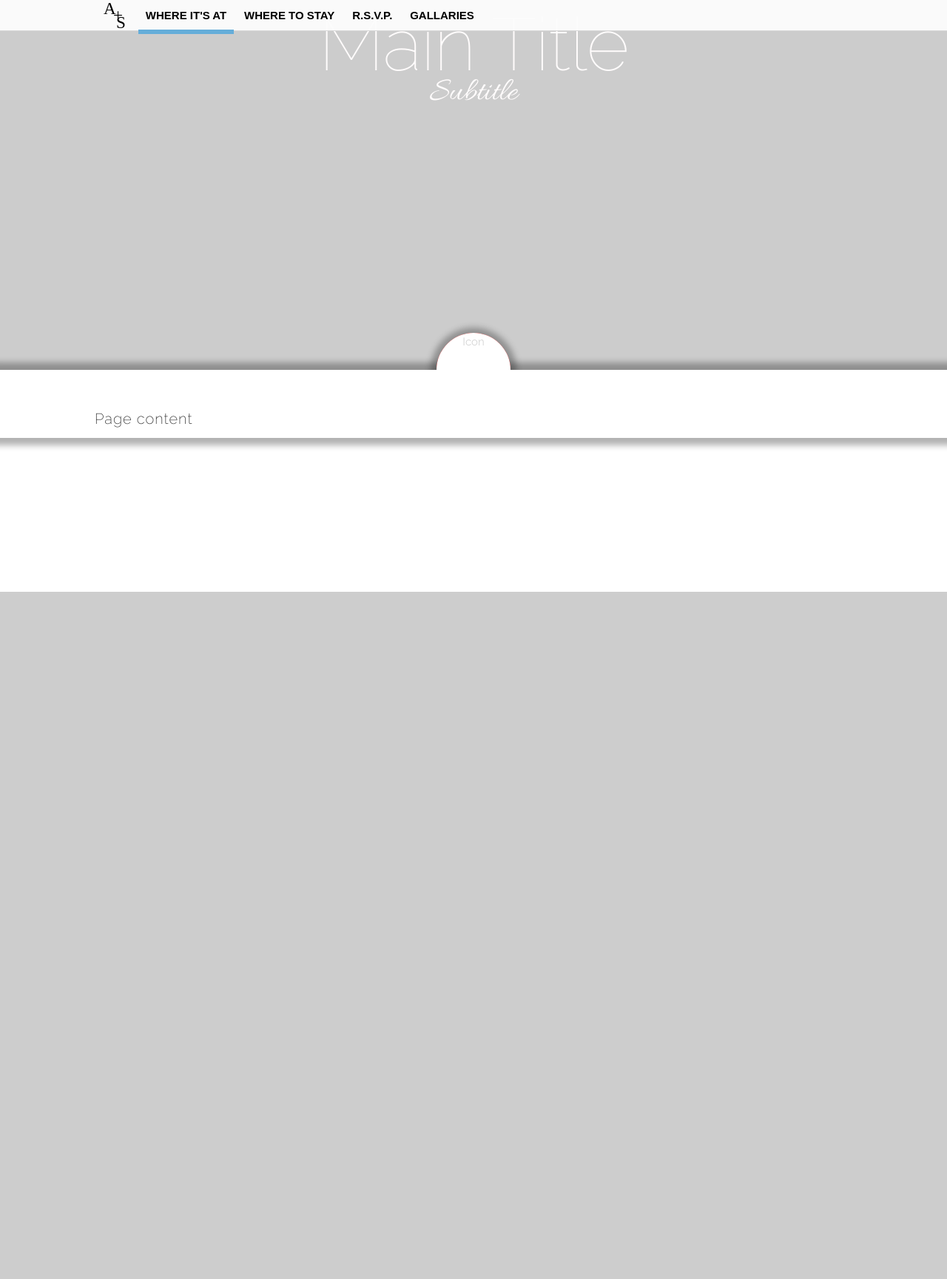
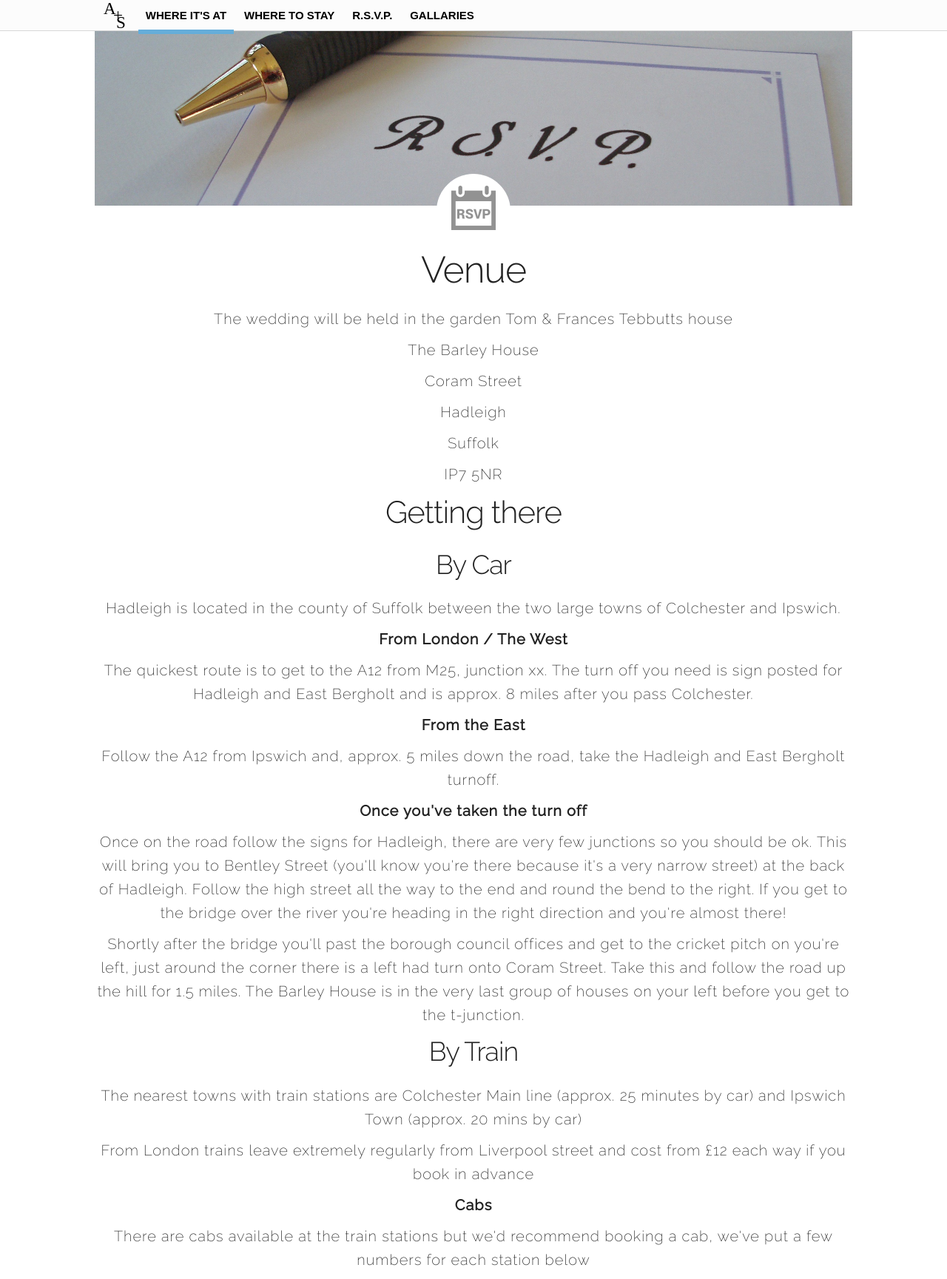
Before and after one commit to AlexTebbutt/aas-wedding, a PHP site: page /venue.php in a window 1280 px wide. Shown: the whole page at 74% size. Before the commit the page ends 800 px from the top, so only its background shows below. Run offline with PHP 8.4, Linux system fonts and the light colour scheme; some libraries are stand-ins or nearby versions; some web fonts are replaced.

Commit message:
Further work

```diff
--- a/_/css/skeleton.css
+++ b/_/css/skeleton.css
@@ -466,11 +466,11 @@ body {
 	margin: 0;
 }
 
-/*
+
 .announcement {
-	margin: 35px 0;
+	text-align: center;
 }
-*/
+
 
 .announcement p {
 	font-size: 2rem;
@@ -520,6 +520,9 @@ body {
 	z-index: 100;
 }
 
+header + .container:nth-child(2) {
+	padding-top: 42px;
+}
 
 /* Header and Navigation
 --------------------------------------------------
@@ -529,6 +532,7 @@ header {
 	border-bottom: 1px solid #d8d8d8;
 	position: fixed;
 	height: 41px;
+	margin-bottom: 41px;
 	width: 100%;
 	z-index: 9999;
 }
--- a/venue.php
+++ b/venue.php
@@ -1,36 +1,81 @@
 <?php include('_/includes/header.php'); ?>
 
-	<div class="banner">
+	<div class="container">
+
+<!-- 		Page image -->
+		<img class="u-max-full-width" src="_/images/rsvp.jpg" alt="rsvp" />
 
     <div class="row">
 
-      <div class="banner-title twelve column">
+      <div class="twelve column white">
 
-        <h1>Main Title</h1>
+        <p class="roundal rsvp-icon"><img src="_/images/rsvp-icon.png" alt="rsvp-icon" width="60" height="60" /></p>
 
-        <p>Subtitle</p>
+				<div class="announcement">
+
+					<div class="row">
+
+						<div class="six column">
+
+							<h1>Venue</h1>
+
+							<p>The wedding will be held in the garden Tom & Frances Tebbutts house</p>
+
+							<div class="address">
+
+								<p class="house-name">The Barley House</p>
+
+								<p class="street">Coram Street</p>
+
+								<p class="town">Hadleigh</p>
+
+								<p class="county">Suffolk</p>
+
+								<p class="post-code">IP7 5NR</p>
 
 							</div>
 
 						</div>
 
+						<div class="six column">
+
+<!-- 							Map goes here -->
+
 						</div>
 
-	<p class="roundal behind shadow"></p>
-
-	<div class="shadow">
-
-	  <div class="container">
+					</div>
 
 					<div class="row">
 
-	      <div class="twelve column white">
+						<h2>Getting there</h2>
 
-	        <p class="roundal">Icon</p>
+						<h3>By Car</h3>
 
-					<div class="announcement">
+						<p>Hadleigh is located in the county of Suffolk between the two large towns of Colchester and Ipswich.</p>
 
-		        <p>Page content</p>
+						<p><strong>From London / The West</strong></p>
+
+						<p>The quickest route is to get to the A12 from M25, junction xx. The turn off you need is sign posted for Hadleigh and East Bergholt and is approx. 8 miles after you pass Colchester.</p>
+
+						<p><strong>From the East</strong></p>
+
+						<p>Follow the A12 from Ipswich and, approx. 5 miles down the road, take the Hadleigh and East Bergholt turnoff.<p>
+
+						<p><strong>Once you've taken the turn off</strong></p>
+
+						<p>Once on the road follow the signs for Hadleigh, there are very few junctions so you should be ok. This will bring you to Bentley Street (you'll know you're there because it's a very narrow street) at the back of Hadleigh. Follow the high street all the way to the end and round the bend to the right. If you get to the bridge over the river you're heading in the right direction and you're almost there!</p>
+
+						<p>Shortly after the bridge you'll past the borough council offices and get to the cricket pitch on you're left, just around the corner there is a left had turn onto Coram Street. Take this and follow the road up the hill for 1.5 miles. The Barley House is in the very last group of houses on your left before you get to the t-junction.</p>
+
+						<h3>By Train</h3>
+
+						<p>The nearest towns with train stations are Colchester Main line (approx. 25 minutes by car) and Ipswich Town (approx. 20 mins by car)</p>
+
+						<p>From London trains leave extremely regularly from Liverpool street and cost from £12 each way if you book in advance</p>
+
+						<p><strong>Cabs</strong></p>
+
+						<p>There are cabs available at the train stations but we'd recommend booking a cab, we've put a few numbers for each station below</p>
 
 					</div>
 
@@ -44,5 +89,8 @@
 
 <!-- End Document
   –––––––––––––––––––––––––––––––––––––––––––––––––– -->
-</body>
-</html>
+<?php
+
+	include ('_/includes/footer.php');
+
+?>
```
Also changed, not shown: rsvp.php (+40 -24 lines), where-to-stay.php (+12 -24 lines). Lines whose indentation alone changed are shown as unchanged.
